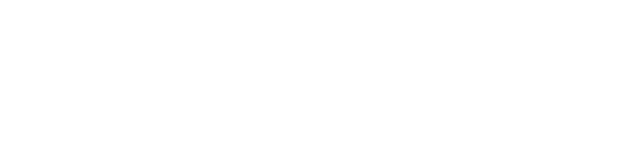
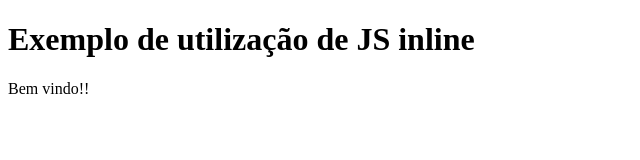
Before and after one commit to Henriquedbrito/exemplo-js, a plain HTML site: page index.html in a window 1280 px wide. Shown: the whole page, without its empty margins (0-640 px from the left). Drawn offline with Linux system fonts and the light colour scheme.

Commit message:
Adicionamos um evento inline.

```diff
--- a/index.html
+++ b/index.html
@@ -8,5 +8,8 @@
 </head>
 <body>
 
+<h1>Exemplo de utilização de JS inline</h1>
+<p onclick="alert('Olá mundo!')">Bem vindo!!</p>
+
 </body>
 </html>
```
